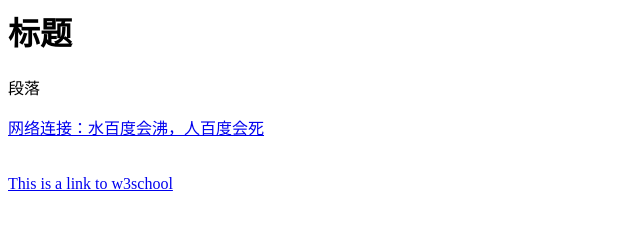
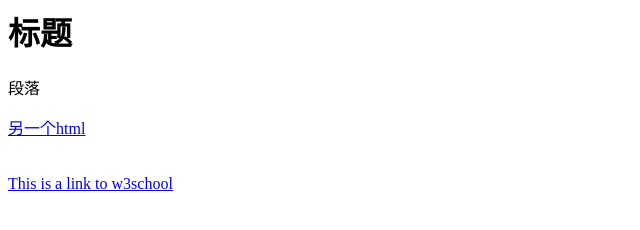
Before and after one commit to mytestitems/mytestitems.github.io, a plain HTML site: page index.html in a window 1280 px wide. Shown: the whole page, without its empty margins (0-640 px from the left). Drawn offline with Linux system fonts and the light colour scheme.

Commit message:
Add files via upload

```diff
--- a/index.html
+++ b/index.html
@@ -5,8 +5,8 @@
 
 <p>		段落		</p>
 
-<a href="http://www.baidu.com">
-网络连接：水百度会沸，人百度会死</a>
+<a href="./otherpage/otherpage.html">
+另一个html</a>
 <br/><br/><br/>
 
 
```
Also changed, not shown: otherpage/otherpage.html (added, +13 -0 lines).
